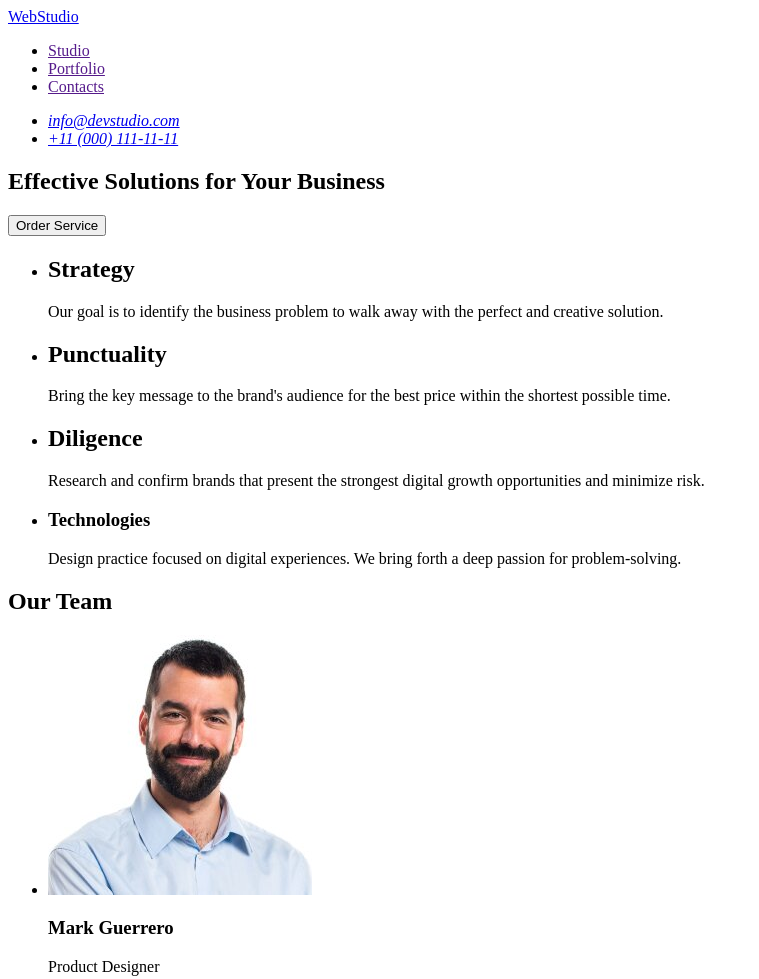
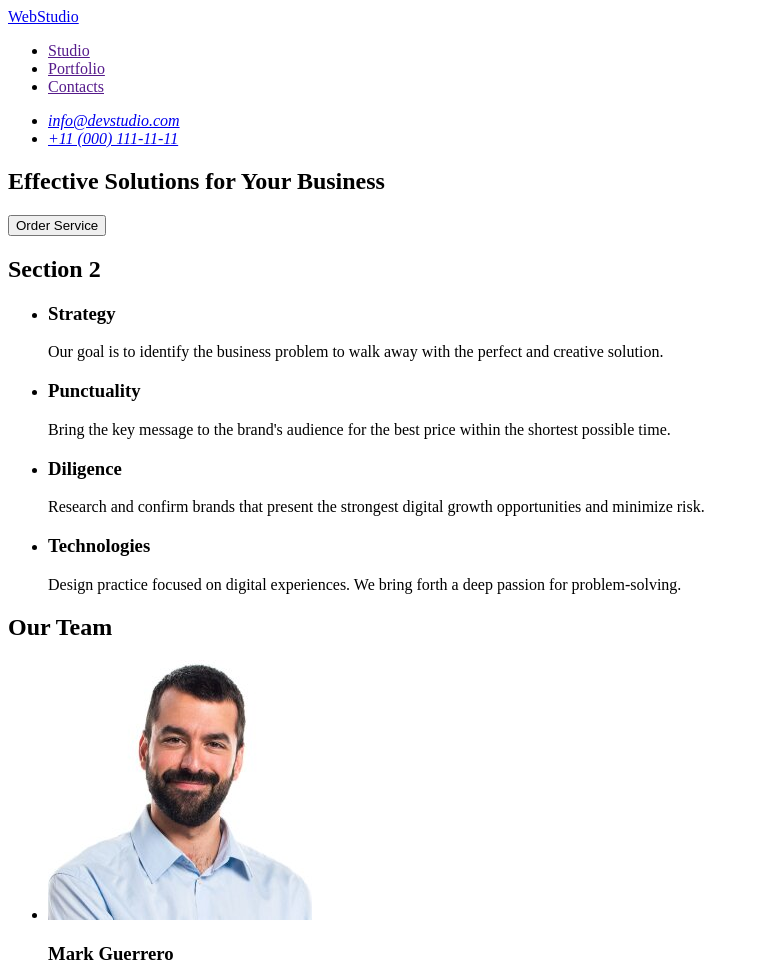
Before and after one commit to diana05gorbenko/goit-homework-01, a plain HTML site: page index.html in a window 1280 px wide. Shown: the top 979 px of the page, without its empty margins (0-759 px from the left). Drawn offline with Linux system fonts and the light colour scheme.

Commit message:
index.html

```diff
--- a/index.html
+++ b/index.html
@@ -40,20 +40,21 @@
 
         <section>
             <!-- Опис перед командою  -->
+            <h2>Section 2</h2>
             <ul>
                 <li>
-                    <h2>Strategy</h2>
+                    <h3>Strategy</h3>
                     <p>Our goal is to identify the business problem to walk away with the perfect and creative solution.</p>
                 </li>
 
                 <li>
-                    <h2>Punctuality</h2>
+                    <h3>Punctuality</h3>
                     <p>Bring the key message to the brand's audience for the best price within the shortest possible
                         time.</p>
                 </li>
 
                 <li>
-                    <h2>Diligence</h2>
+                    <h3>Diligence</h3>
                     <p>Research and confirm brands that present the strongest digital growth opportunities and minimize
                         risk.</p>
                 </li>
```
